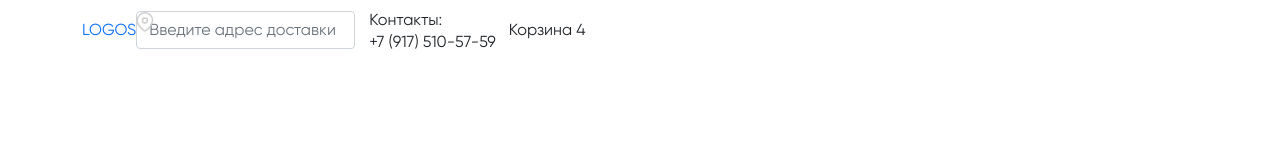
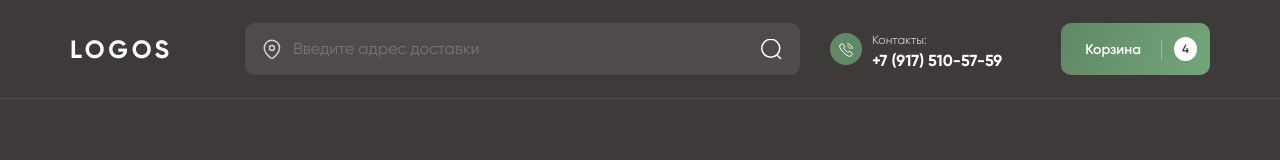
Before and after one commit to QobilovSardor/food-project, a plain HTML site: page index.html in a window 1280 px wide. Drawn offline with nearby package versions, Linux system fonts and the light colour scheme.

Commit message:
header section finished

```diff
--- a/index.html
+++ b/index.html
@@ -35,21 +35,21 @@
 					<div class="collapse navbar-collapse" id="navbarSupportedContent">
 						<form class="navbar__search-form position-relative">
 							<img class="adres-icon position-absolute" src="./images/icons/location.svg" alt="location icon">
-							<input class="form-control w-100" type="text" placeholder="Введите адрес доставки" aria-label="Search">
+							<input class="navbar__search w-100" type="text" placeholder="Введите адрес доставки" aria-label="Search">
 							<img class="search-icon position-absolute" src="./images/icons/search.svg" alt="search icon">
 						</form>
-						<div class="navbar__contact">
+						<div class="navbar__contact d-flex align-items-center">
 							<div class="navbar__contact-calling">
 								<img src="./images/icons/calling.svg" alt="calling icon">
 							</div>
+							<div class="navbar__contact-phone-number">
+								<span>Контакты:</span>
+								<a href="tel:+7(917)510-57-59">+7 (917) 510-57-59</a>
+							</div>
 						</div>
-						<div class="navbar__contact-phone-number">
-							<span>Контакты:</span>
-							<p>+7 (917) 510-57-59</p>
-						</div>
-						<div class="product-cart">
+						<div class="product-cart ms-auto">
 							<button class="btn">
-								Корзина
+								<span class="btn-text">Корзина</span>
 								<span class="product-value">4</span>
 							</button>
 						</div>
--- a/sass/abstracts/_mixin.scss
+++ b/sass/abstracts/_mixin.scss
@@ -0,0 +1,7 @@
+@mixin search-icons($left: auto, $right: auto) {
+	top: 50%;
+	left: $left;
+	right: $right;
+	transform: translateY(-50%);
+	cursor: pointer;
+}
--- a/sass/abstracts/_variables.scss
+++ b/sass/abstracts/_variables.scss
@@ -0,0 +1,3 @@
+$black-bgcolor: #3e3a3a;
+$input-bgcolor: #504B4A;
+$input-color: #CFCFCF;
--- a/sass/base/_base.scss
+++ b/sass/base/_base.scss
@@ -54,3 +54,52 @@ ul {
 .wrapper {
 	overflow: hidden;
 }
+
+.btn {
+	border-radius: 10px;
+	background: linear-gradient(115deg, #618967 5.11%, #72A479 94%);
+	color: #FFF;
+	font-size: 14px;
+	font-weight: 600;
+	border: none;
+	padding: 14px 13px 14px 24px;
+	display: flex;
+	align-items: center;
+
+	.product-value {
+		padding: 0 8px;
+		line-height: 24px;
+		color: #403C3B;
+		font-size: 12px;
+		font-weight: 600;
+		background-color: #fff;
+		border-radius: 50%;
+		height: 24px;
+		margin-left: 12px;
+	}
+	.btn-text {
+		border-right: 1px solid rgba(255, 255, 255, 0.30);
+		padding-right: 20px;
+	}
+	&:hover {
+		color: #fff;
+		background: linear-gradient(115deg, #72A479 5.11%, #618967 94%);
+	}
+	&:focus {
+		box-shadow: none;
+	}
+}
+
+
+@media screen and (min-width: 1140px) {
+	.container,
+	.container-lg,
+	.container-md,
+	.container-sm,
+	.container-xl,
+	.container-xxl {
+		// max-width: 1023px;
+		padding-left: 0;
+		padding-right: 0;
+	}
+}
--- a/sass/base/_typography.scss
+++ b/sass/base/_typography.scss
@@ -1,4 +1,7 @@
+@use '../abstracts/variables';
+
 body {
 	font-family: 'Gilroy', sans-serif;
 	font-weight: 400;
+	background: variables.$black-bgcolor;
 }
--- a/sass/components/_index.scss
+++ b/sass/components/_index.scss
@@ -1,4 +1,3 @@
 @use './buttons';
 @use './common';
-@use './menu';
 @use './slider';
--- a/sass/layout/_header.scss
+++ b/sass/layout/_header.scss
@@ -0,0 +1,60 @@
+@use '../abstracts/mixin';
+@use '../abstracts/variables';
+
+.header {
+	border-bottom: 1px solid rgba(255, 255, 255, 0.10);
+
+	.navbar {
+		padding: 23px 0;
+		&__logo {
+			color: #FFF;
+			font-size: 25px;
+			font-weight: 700;
+			line-height: 25px;
+			letter-spacing: 3.75px;
+			margin-right: 72px;
+		}
+		&__search-form {
+			width: 555px;
+			margin-right: 30px;
+
+			.adres-icon {
+				@include mixin.search-icons($left: 18px);
+			}
+			.search-icon {
+				@include mixin.search-icons($right: 18px);
+			}
+		}
+		&__search {
+			border-radius: 10px;
+			background: variables.$input-bgcolor;
+			border: none;
+			color: variables.$input-color;
+			padding: 17px 18px 17px 48px;
+		}
+		&__contact-calling {
+			background-color: #618967;
+			border-radius: 50%;
+			width: 32px;
+			height: 32px;
+			text-align: center;
+			line-height: 32px;
+			margin-right: 10px;
+		}
+		&__contact-phone-number {
+			span {
+				color: variables.$input-color;
+				font-family: Gilroy;
+				font-size: 12px;
+				line-height: 20px;
+			}
+			a {
+				color: #FFF;
+				font-size: 16px;
+				font-weight: 700;
+				line-height: 20px;
+				display: block;
+			}
+		}
+	}
+}
--- a/sass/pages/_index.scss
+++ b/sass/pages/_index.scss
@@ -1,2 +1,2 @@
+@use './home';
 @use './contact';
-@use './home';
```
Also changed, not shown: css/main.css, sass/components/_menu.scss (deleted), sass/main.scss (line endings or trailing spaces), 1 other file.
